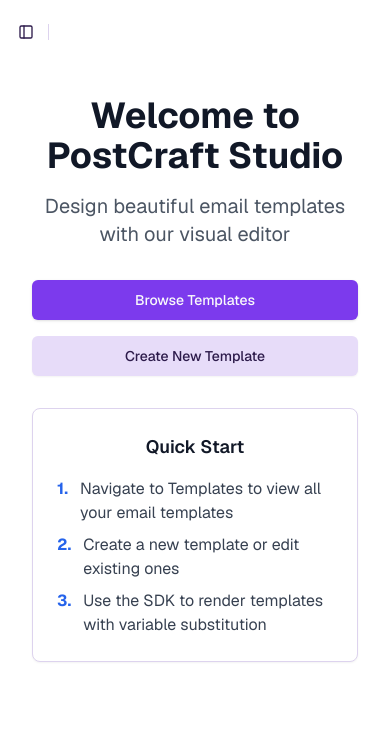
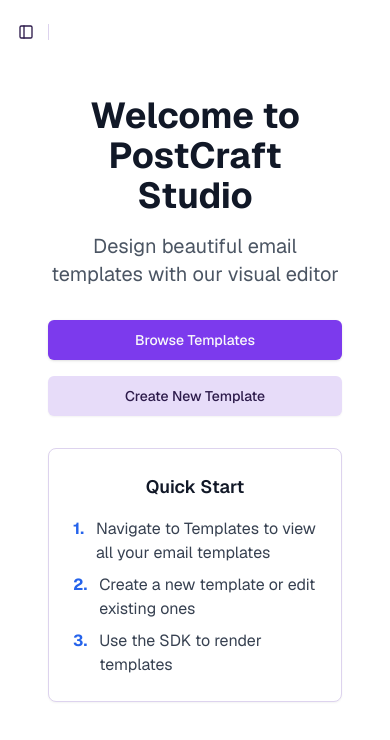
Before and after one commit to nicklaunches/PostCraft, a Next.js app: page / in a window 390 px wide. Shown: the top 740 px of the page. Built offline with nearby package versions, Linux system fonts and the light colour scheme.

Commit message:
refactor: adjust layout styles for improved responsiveness and consistency

```diff
--- a/app/(studio)/layout.tsx
+++ b/app/(studio)/layout.tsx
@@ -60,7 +60,7 @@
             <Separator orientation="vertical" className="mr-2 h-4" />
           </div>
         </header>
-        <div className="flex flex-1 flex-col gap-4 pt-0">
+        <div className="flex flex-1 flex-col gap-4 p-4 pt-0">
           {children}
         </div>
       </SidebarInset>
--- a/app/(studio)/page.tsx
+++ b/app/(studio)/page.tsx
@@ -24,7 +24,7 @@
  * Quick Start:
  * 1. Navigate to Templates to view all your email templates
  * 2. Create a new template or edit existing ones
- * 3. Use the SDK to render templates with variable substitution
+ * 3. Use the SDK to render templates
  */
 
 import Link from "next/link";
@@ -69,7 +69,7 @@
             </li>
             <li className="flex items-start">
               <span className="text-blue-600 font-bold mr-3">3.</span>
-              <span>Use the SDK to render templates with variable substitution</span>
+              <span>Use the SDK to render templates</span>
             </li>
           </ul>
         </div>
--- a/components/pages/template-page.tsx
+++ b/components/pages/template-page.tsx
@@ -176,7 +176,7 @@
   // Loading state (edit mode)
   if (isLoading) {
     return (
-      <div className="flex h-screen flex-col">
+      <div className="flex flex-1 flex-col">
         {/* Header Skeleton */}
         <div className="border-b bg-background p-4">
           <div className="mx-auto flex items-center justify-between">
@@ -218,7 +218,7 @@
   // Error state (edit mode)
   if (loadError) {
     return (
-      <div className="flex h-screen flex-col items-center justify-center p-4">
+      <div className="flex flex-1 flex-col items-center justify-center p-4">
         <Alert variant="destructive" className="max-w-2xl">
           <AlertCircle className="h-4 w-4" />
           <AlertTitle>Error Loading Template</AlertTitle>
@@ -244,7 +244,7 @@
   // Template not found (edit mode, should be caught by loadError)
   if (mode === "edit" && !template) {
     return (
-      <div className="flex h-screen flex-col items-center justify-center p-4">
+      <div className="flex flex-1 flex-col items-center justify-center p-4">
         <Alert variant="destructive" className="max-w-2xl">
           <AlertCircle className="h-4 w-4" />
           <AlertTitle>Template Not Found</AlertTitle>
@@ -262,7 +262,7 @@
   }
 
   return (
-    <div className="flex h-screen flex-col">
+    <div className="flex flex-1 flex-col">
       {/* Header */}
       <div className="border-b bg-background p-4">
         <div className="mx-auto flex items-center justify-between">
```
